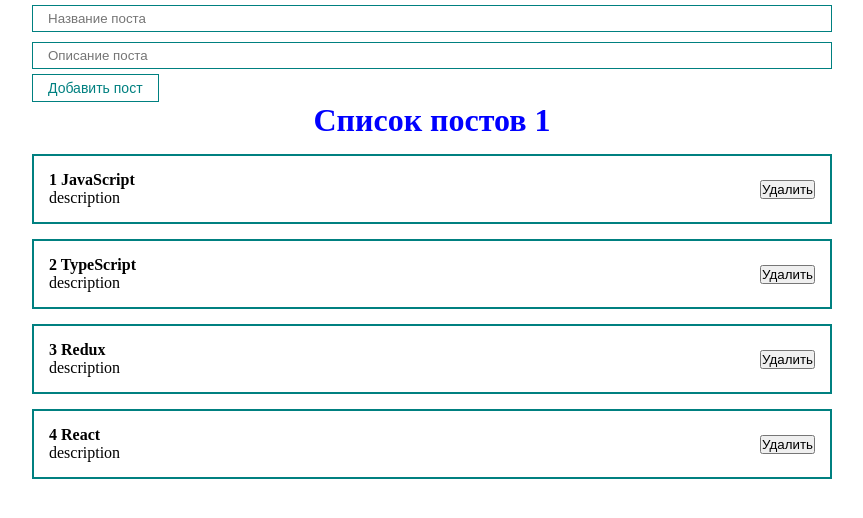
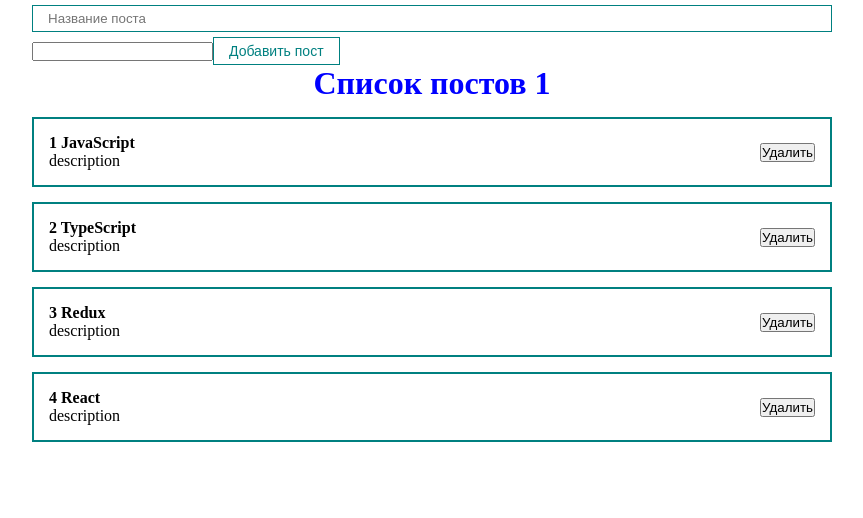
Before and after one commit to Soldatova-Kristina/react_app_ui, a React (Vite) app in the folder vite-project/: page / in a window 1280 px wide. Shown: the top 518 px of the page, without its empty margins (208-1071 px from the left). Built offline with nearby package versions, Linux system fonts and the light colour scheme.

Commit message:
feat: добавила неуправляемый инпут через useRef()

```diff
--- a/vite-project/src/App.jsx
+++ b/vite-project/src/App.jsx
@@ -1,6 +1,6 @@
 import './App.css'
 import PostList from './components/PostList/PostList'
-import { useState } from 'react'
+import { useState, useRef } from 'react'
 import MyButton from './components/UI/button/MyButton'
 import MyInput from './components/UI/input/MyInput'
 
@@ -14,13 +14,11 @@ function App() {
   ])
 
   const [title, setTitle] = useState('')
-
+  const bodyInputRef = useRef()
   const addNewPost = (e) => {
     e.preventDefault()
-   const newPost = {
-      id: Date.now(),
-      title: title,
-   }
+    console.log(bodyInputRef.current.value)
+
   }
   return (
     <div className="App">
@@ -30,10 +28,13 @@ function App() {
         placeholder="Название поста"
         value={title}
         onChange={(e) => setTitle(e.target.value)}/>
-        <MyInput type="text"
+        <input
+        type="text"
+        ref={bodyInputRef} />
+        {/* <MyInput type="text"
         placeholder="Описание поста"
-        value={title}
-        onChange={(e) => setTitle(e.target.value)}/>
+        ref={bodyInputRef}
+        onChange={(e) => setTitle(e.target.value)}/> */}
         <MyButton onClick={addNewPost}>Добавить пост</MyButton>
       </form>
      <PostList posts={posts} title={"Список постов 1"}/>
```
